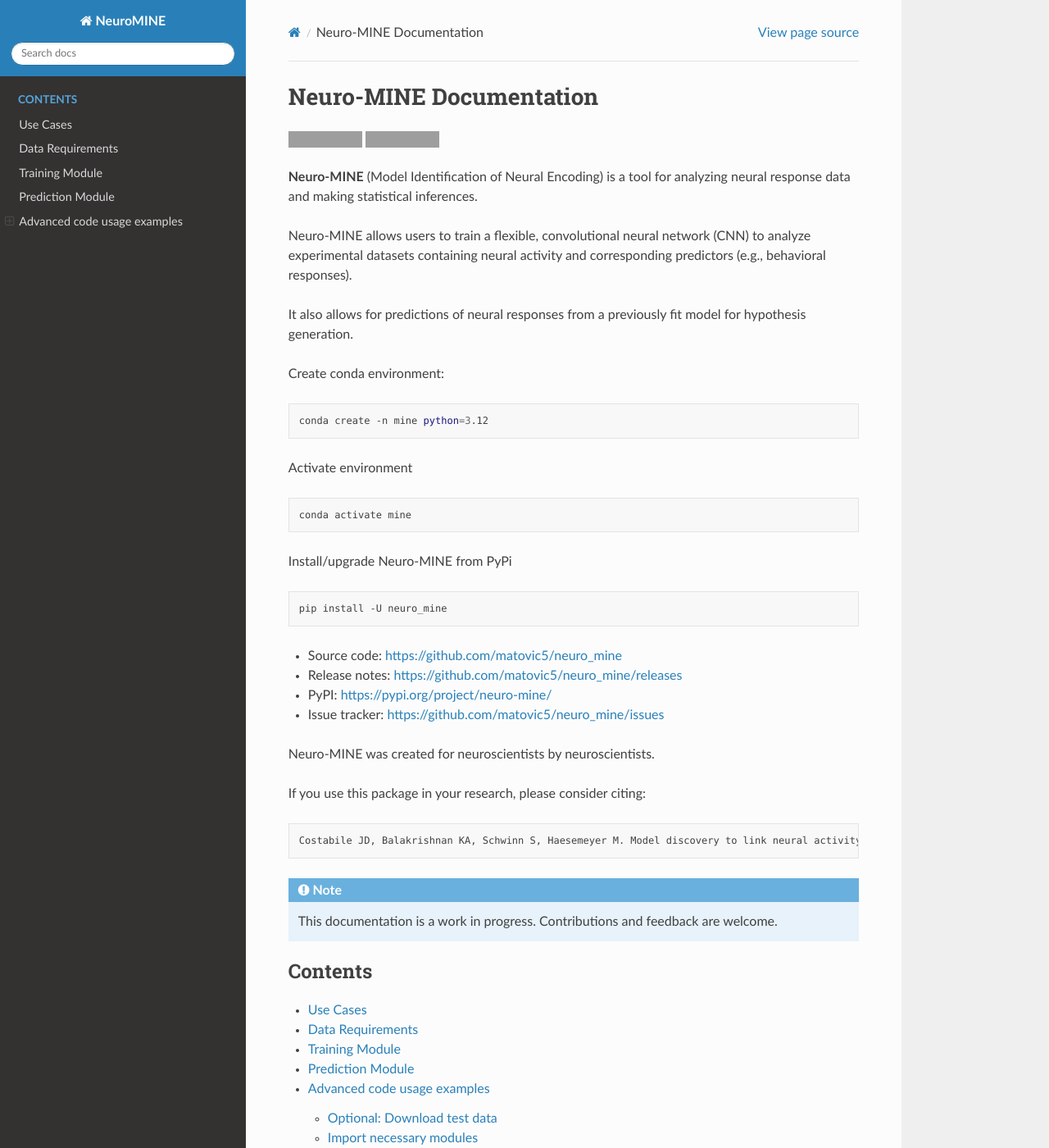
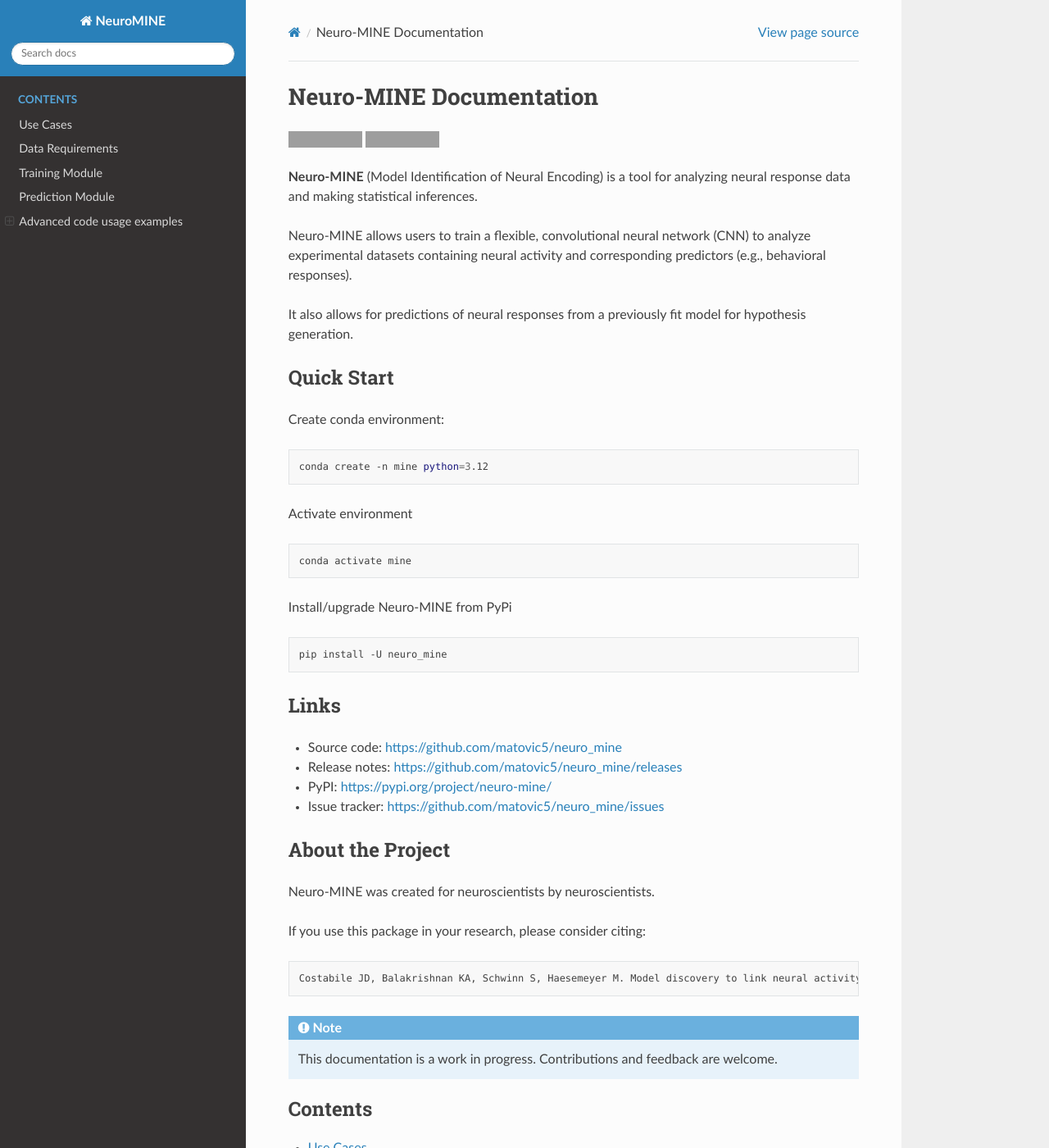
Before and after one commit to matovic5/neuro_mine, a Sphinx documentation site: the page built from docs/index.rst, in a window 1280 px wide and 1400 px high. Shown: the whole window at 82% size. Built offline with Sphinx 7.4.7 and the Read the Docs theme 3.1.0, drawn with Linux system fonts in a browser that asks for light colours; grey boxes are pictures that could not be loaded.

Commit message:
Fixed headers

```diff
--- a/docs/index.rst
+++ b/docs/index.rst
@@ -23,9 +23,9 @@
 
 It also allows for predictions of neural responses from a previously fit model for hypothesis generation.
 
+
+Quick Start
 --------------
-Quick Start
-==============
 
 Create conda environment:
 
@@ -45,18 +45,18 @@
 
     pip install -U neuro_mine
 
+
+Links
 ------
-Links
-======
 
 - Source code: https://github.com/matovic5/neuro_mine
 - Release notes: https://github.com/matovic5/neuro_mine/releases
 - PyPI: https://pypi.org/project/neuro-mine/
 - Issue tracker: https://github.com/matovic5/neuro_mine/issues
 
+
+About the Project
 -------------------
-About the Project
-===================
 
 Neuro-MINE was created for neuroscientists by neuroscientists.
 
```
